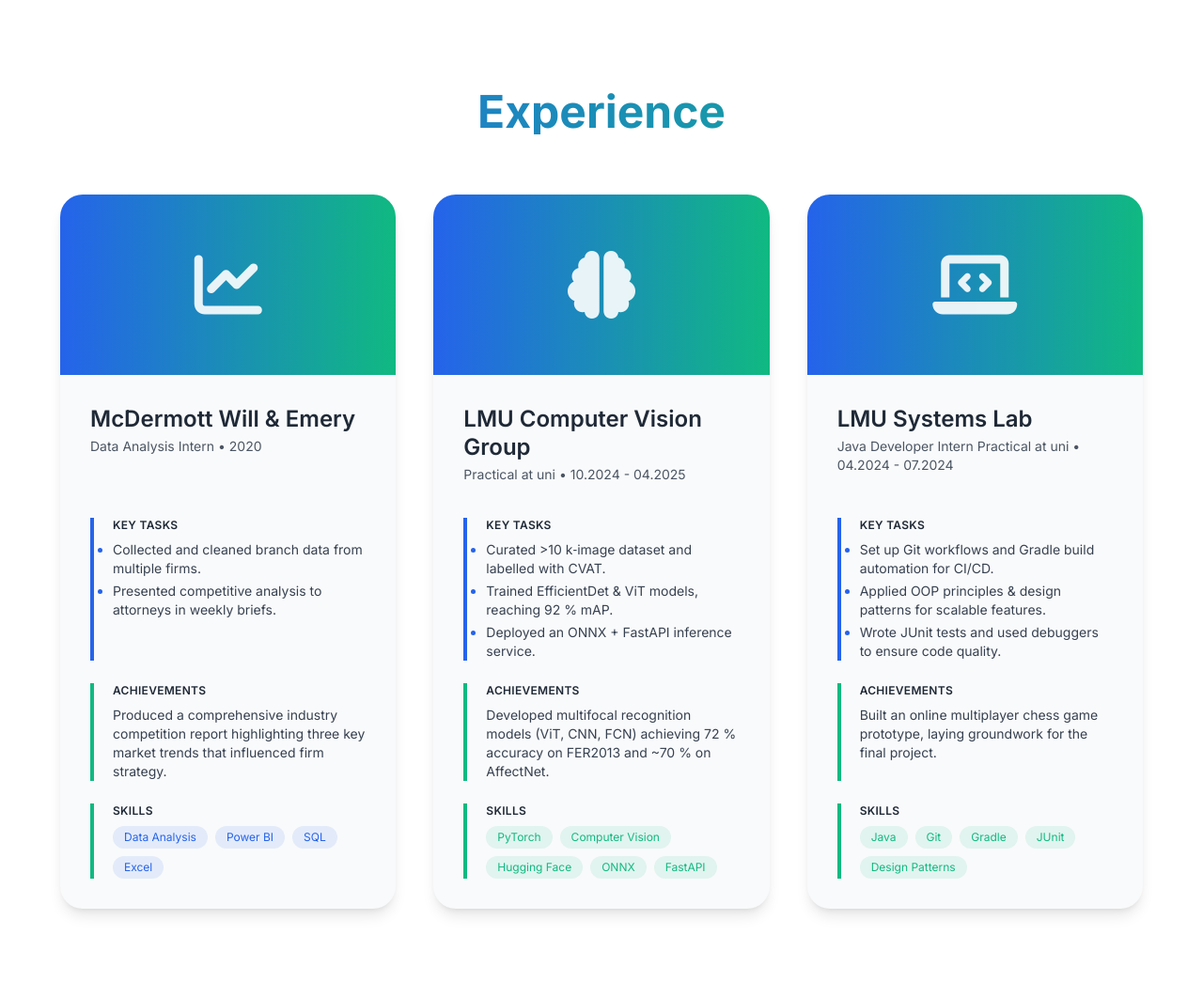
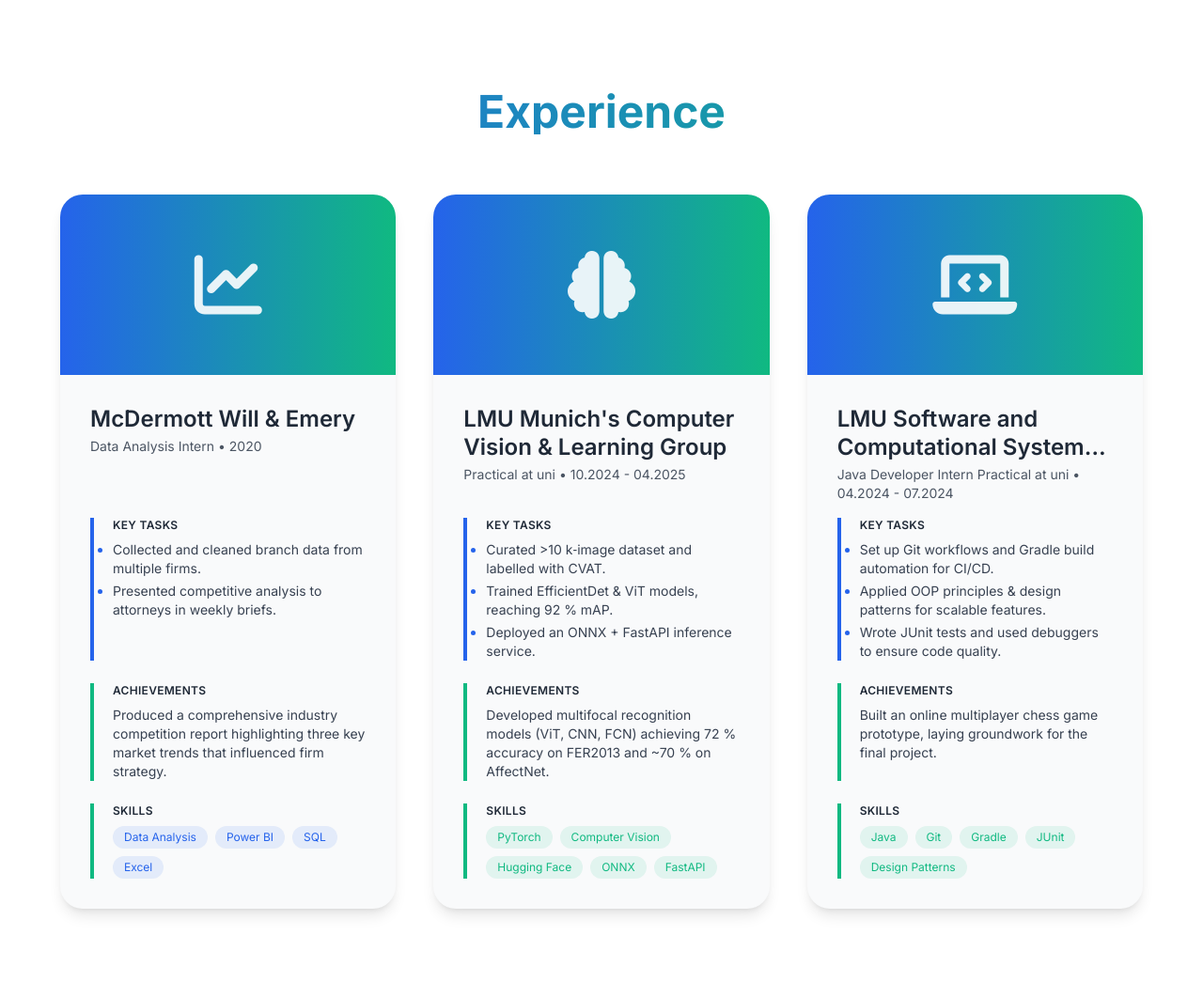
Before and after one commit to 42logos/site-yuanluo, a Flask app: page / in a window 1280 px wide. Shown: the part 2647-3709 px from the top of the page at 94% size. Run offline with Flask 3, Linux system fonts and the light colour scheme; some libraries are stand-ins or nearby versions.

Commit message:
Update CV link and improve section titles for clarity

```diff
--- a/templates/index.html
+++ b/templates/index.html
@@ -354,7 +354,7 @@
         </div>
         <div class="flex flex-col sm:flex-row justify-center space-y-4 sm:space-y-0 sm:space-x-4">
           <a href="#about" class="px-6 py-3 bg-white text-gray-900 rounded-full font-medium hover:bg-gray-100 transition-colors flex items-center justify-center">Explore More <i class="fas fa-chevron-down ml-2 animate-bounce"></i></a>
-          <a href="static/cv_Yuanluo_Wu_3.0.pdf" target="_blank" class="px-6 py-3 border-2 border-white text-white rounded-full font-medium hover:bg-white hover:text-gray-900 transition-colors flex items-center justify-center">Download CV <i class="fas fa-download ml-2"></i></a>
+          <a href="static/cv.pdf" target="_blank" class="px-6 py-3 border-2 border-white text-white rounded-full font-medium hover:bg-white hover:text-gray-900 transition-colors flex items-center justify-center">Download CV <i class="fas fa-download ml-2"></i></a>
         </div>
       </div>
       <div class="absolute bottom-10 left-1/2 transform -translate-x-1/2 animate-bounce">
@@ -575,7 +575,7 @@
             <div class="p-8 exp-body">
               <!-- row 1 -->
               <div class="h-24">
-                <h3 class="text-2xl font-semibold leading-tight line-clamp-2">LMU Computer Vision Group</h3>
+                <h3 class="text-2xl font-semibold leading-tight line-clamp-2">LMU Munich's Computer Vision & Learning Group</h3>
                 <p class="text-sm text-gray-600 dark:text-gray-400 mt-1">Practical at uni • 10.2024 - 04.2025</p>
               </div>
 
@@ -620,7 +620,7 @@
             <div class="p-8 exp-body">
               <!-- row 1 -->
               <div class="h-24">
-                <h3 class="text-2xl font-semibold leading-tight line-clamp-2">LMU Systems Lab</h3>
+                <h3 class="text-2xl font-semibold leading-tight line-clamp-2">LMU Software and Computational Systems Lab</h3>
                 <p class="text-sm text-gray-600 dark:text-gray-400 mt-1">Java Developer Intern Practical at uni  • 04.2024 - 07.2024</p>
               </div>
 
```
Also changed, not shown: 2 other files.
